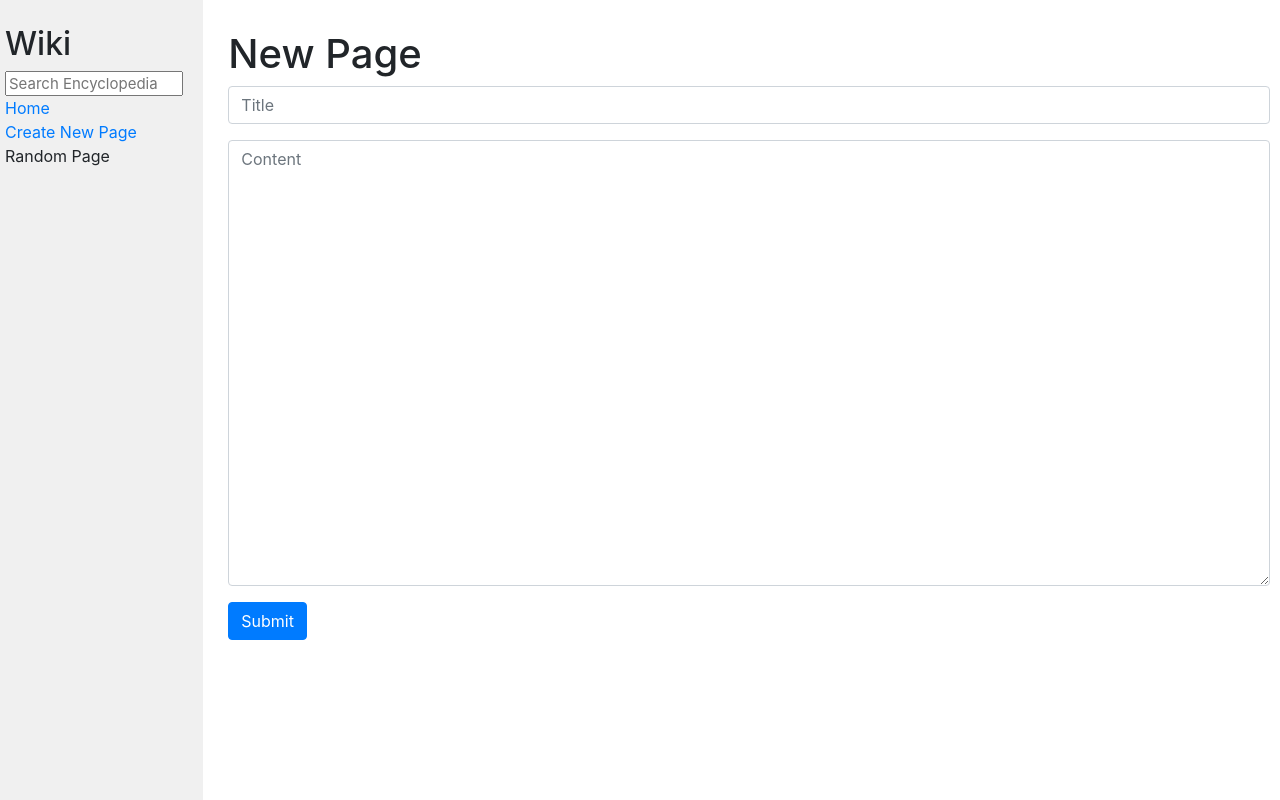
After one commit to hakim222/wiki, a Django app: page /new in a window 1280 px wide. The commit adds this page. Run offline with Django 3.2, Linux system fonts and the light colour scheme; some libraries are stand-ins or nearby versions.

Commit message:
Added initial New Page implemetation

```diff
--- a/encyclopedia/templates/encyclopedia/layout.html
+++ b/encyclopedia/templates/encyclopedia/layout.html
@@ -5,6 +5,7 @@
 <html lang="en">
     <head>
         <title>{% block title %}{% endblock %}</title>
+        <meta name="viewport" content="width=device-width, initial-scale=1">
         <link rel="stylesheet" href="https://stackpath.bootstrapcdn.com/bootstrap/4.4.1/css/bootstrap.min.css" integrity="sha384-Vkoo8x4CGsO3+Hhxv8T/Q5PaXtkKtu6ug5TOeNV6gBiFeWPGFN9MuhOf23Q9Ifjh" crossorigin="anonymous">
         <link href="{% static 'encyclopedia/styles.css' %}" rel="stylesheet">
     </head>
@@ -20,7 +21,7 @@
                     <a href="{% url 'index' %}">Home</a>
                 </div>
                 <div>
-                    Create New Page
+                    <a href="{% url 'new' %}">Create New Page</a>
                 </div>
                 <div>
                     Random Page
--- /dev/null
+++ b/encyclopedia/templates/encyclopedia/new.html
@@ -0,0 +1,23 @@
+{% extends "encyclopedia/layout.html" %}
+
+{% block title %}
+    Encyclopedia
+{% endblock %}
+
+{% block body %}
+    <div class="container">
+    <h1>New Page</h1>
+
+    <form action="{% url 'new' %}" method="POST">
+        {% csrf_token %}
+        <div class="form-group">
+            {{ new_title_form }}
+        </div>
+        <div class="form-group">
+            {{ new_content_form }}
+        </div>
+        <input class="btn btn-primary" type="submit" aria-label="Save">
+    </form>
+    </div>
+
+{% endblock %}
--- a/encyclopedia/urls.py
+++ b/encyclopedia/urls.py
@@ -5,5 +5,6 @@ from . import views
 urlpatterns = [
     path("", views.index, name="index"),
     path("wiki/<str:title>", views.title, name="title"),
-    path("search", views.search, name="search")
+    path("search", views.search, name="search"),
+    path("new", views.new, name="new")
 ]
--- a/encyclopedia/views.py
+++ b/encyclopedia/views.py
@@ -7,7 +7,13 @@ import markdown2
 
 
 class NewTasksForm(forms.Form):
-    form = forms.CharField(label="search form", widget=forms.TextInput(attrs={'class':'search', 'placeholder':'Search Encyclopedia'}))
+    form = forms.CharField(label="", widget=forms.TextInput(attrs={'class':'search', 'placeholder':'Search Encyclopedia'}))
+
+class NewTitleForm(forms.Form):
+    title = forms.CharField(label="", widget=forms.TextInput(attrs={'id':'title', 'placeholder':'Title', 'class':'form-control'}))
+
+class NewContentForm(forms.Form):
+    content = forms.CharField(label="", widget=forms.Textarea(attrs={'id':'content', 'placeholder':'Content', 'class':'form-control', 'rows':'18'}))
 
 search_form = NewTasksForm()
 
@@ -53,3 +59,16 @@ def search(request):
                     return render(request, "encyclopedia/error.html", {
                         "search_form": search_form
                     })
+
+def new(request):
+    if request.method == "POST":
+        pass
+
+    else:
+        new_title_form = NewTitleForm()
+        new_content_form = NewContentForm()
+        return render(request, "encyclopedia/new.html", {
+            "new_title_form": new_title_form,
+            "new_content_form": new_content_form,
+            "search_form": search_form
+        })
```
